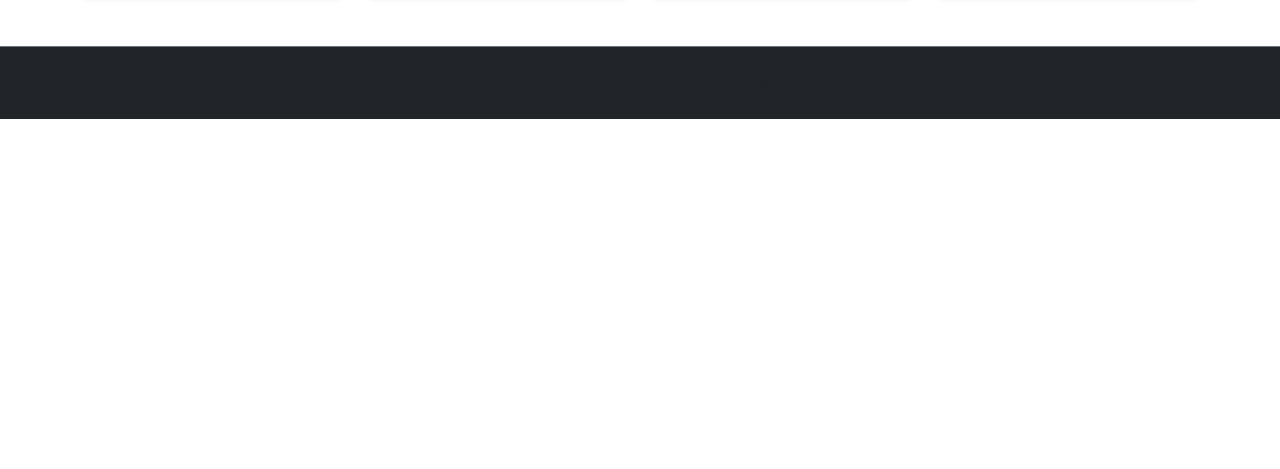
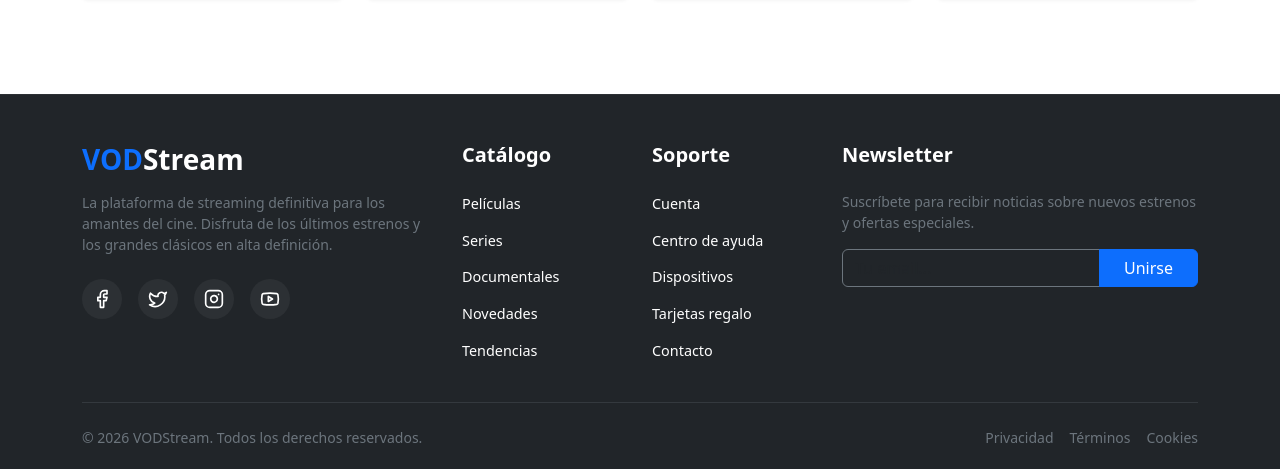
Before and after one commit to jlacostaarp-unav/Webapp-react-dsm2026, a React (Vite) app: page /movie/1 in a window 1280 px wide. Shown: the part 2357-2826 px from the top of the page. Before the commit the page ends 2476 px from the top, so only its background shows below. Built offline with nearby package versions, Linux system fonts and the light colour scheme.

Commit message:
Footer aplicado. Enlaces de contacto, ayuda, redes sociales... pero sin hipervinculo real. Llevan todos a la pantalla ppal

```diff
--- a/src/App.jsx
+++ b/src/App.jsx
@@ -4,6 +4,7 @@ import { mockMovies } from './data/mockMovies';
 import { MovieCard } from './components/MovieCard';
 import { Navigation } from './components/Navigation';
 import { HeroCarousel } from './components/HeroCarousel';
+import { Footer } from './components/Footer';
 import 'bootstrap/dist/css/bootstrap.min.css';
 import './index.css';
 
@@ -54,11 +55,7 @@ function App() {
         </Container>
       </main>
 
-      <footer className="bg-dark text-center py-4 mt-auto border-top border-secondary">
-        <Container>
-          <p className="mb-0 text-muted">© 2026 VODReact. Todos los derechos reservados.</p>
-        </Container>
-      </footer>
+      <Footer />
     </div>
   );
 }
--- /dev/null
+++ b/src/components/Footer.jsx
@@ -0,0 +1,83 @@
+import React from 'react';
+import { Container, Row, Col } from 'react-bootstrap';
+import { Facebook, Twitter, Instagram, Youtube, Github } from 'lucide-react';
+
+export const Footer = () => {
+  return (
+    <footer className="footer-premium bg-dark text-white pt-5 pb-4 mt-5">
+      <Container>
+        <Row className="gy-4">
+          <Col lg={4} md={6}>
+            <div className="footer-brand mb-3">
+              <h3 className="fw-bold text-primary m-0">VOD<span className="text-white">Stream</span></h3>
+            </div>
+            <p className="text-secondary small">
+              La plataforma de streaming definitiva para los amantes del cine. Disfruta de los últimos estrenos y los grandes clásicos en alta definición.
+            </p>
+            <div className="d-flex gap-3 mt-4">
+              <a href="#" className="social-icon"><Facebook size={20} /></a>
+              <a href="#" className="social-icon"><Twitter size={20} /></a>
+              <a href="#" className="social-icon"><Instagram size={20} /></a>
+              <a href="#" className="social-icon"><Youtube size={20} /></a>
+            </div>
+          </Col>
+
+          <Col lg={2} md={6}>
+            <h5 className="fw-bold mb-4">Catálogo</h5>
+            <ul className="list-unstyled footer-links">
+              <li><a href="#">Películas</a></li>
+              <li><a href="#">Series</a></li>
+              <li><a href="#">Documentales</a></li>
+              <li><a href="#">Novedades</a></li>
+              <li><a href="#">Tendencias</a></li>
+            </ul>
+          </Col>
+
+          <Col lg={2} md={6}>
+            <h5 className="fw-bold mb-4">Soporte</h5>
+            <ul className="list-unstyled footer-links">
+              <li><a href="#">Cuenta</a></li>
+              <li><a href="#">Centro de ayuda</a></li>
+              <li><a href="#">Dispositivos</a></li>
+              <li><a href="#">Tarjetas regalo</a></li>
+              <li><a href="#">Contacto</a></li>
+            </ul>
+          </Col>
+
+          <Col lg={4} md={6}>
+            <h5 className="fw-bold mb-4">Newsletter</h5>
+            <p className="text-secondary small mb-3">
+              Suscríbete para recibir noticias sobre nuevos estrenos y ofertas especiales.
+            </p>
+            <div className="input-group mb-3 newsletter-group">
+              <input
+                type="email"
+                className="form-control bg-transparent text-white border-secondary"
+                placeholder="Tu email..."
+                aria-label="Email para newsletter"
+              />
+              <button className="btn btn-primary px-4" type="button">Unirse</button>
+            </div>
+          </Col>
+        </Row>
+
+        <hr className="my-4 border-secondary opacity-25" />
+
+        <Row className="align-items-center">
+          <Col md={6} className="text-center text-md-start">
+            <p className="text-secondary small mb-0">
+              © 2026 VODStream. Todos los derechos reservados.
+            </p>
+          </Col>
+          <Col md={6} className="text-center text-md-end mt-3 mt-md-0">
+            <div className="legal-links d-flex gap-3 justify-content-center justify-content-md-end">
+              <a href="#" className="text-secondary small text-decoration-none">Privacidad</a>
+              <a href="#" className="text-secondary small text-decoration-none">Términos</a>
+              <a href="#" className="text-secondary small text-decoration-none">Cookies</a>
+            </div>
+          </Col>
+        </Row>
+      </Container>
+    </footer>
+  );
+};
--- a/src/index.css
+++ b/src/index.css
@@ -104,3 +104,72 @@ body {
   padding: 0;
   text-align: left;
 }
+
+/* Footer Premium */
+.footer-premium {
+  border-top: 1px solid rgba(255, 255, 255, 0.05);
+  background-color: #0b0b0b !important;
+}
+
+.footer-links li {
+  margin-bottom: 0.8rem;
+}
+
+.footer-links a {
+  color: var(--text-secondary);
+  text-decoration: none;
+  transition: all 0.3s ease;
+  font-size: 0.9rem;
+}
+
+.footer-links a:hover {
+  color: var(--accent-color);
+  padding-left: 5px;
+}
+
+.social-icon {
+  display: flex;
+  align-items: center;
+  justify-content: center;
+  width: 40px;
+  height: 40px;
+  border-radius: 50%;
+  background: rgba(255, 255, 255, 0.05);
+  color: var(--text-secondary);
+  transition: all 0.3s ease;
+  text-decoration: none;
+}
+
+.social-icon:hover {
+  background: var(--accent-color);
+  color: white;
+  transform: translateY(-3px);
+  box-shadow: 0 5px 15px rgba(13, 110, 253, 0.3);
+}
+
+.newsletter-group .form-control:focus {
+  box-shadow: none;
+  border-color: var(--accent-color);
+}
+
+.legal-links a:hover {
+  color: white !important;
+}
+
+/* Scrollbar personalizada */
+::-webkit-scrollbar {
+  width: 8px;
+}
+
+::-webkit-scrollbar-track {
+  background: var(--bg-color);
+}
+
+::-webkit-scrollbar-thumb {
+  background: #333;
+  border-radius: 4px;
+}
+
+::-webkit-scrollbar-thumb:hover {
+  background: #444;
+}
```
